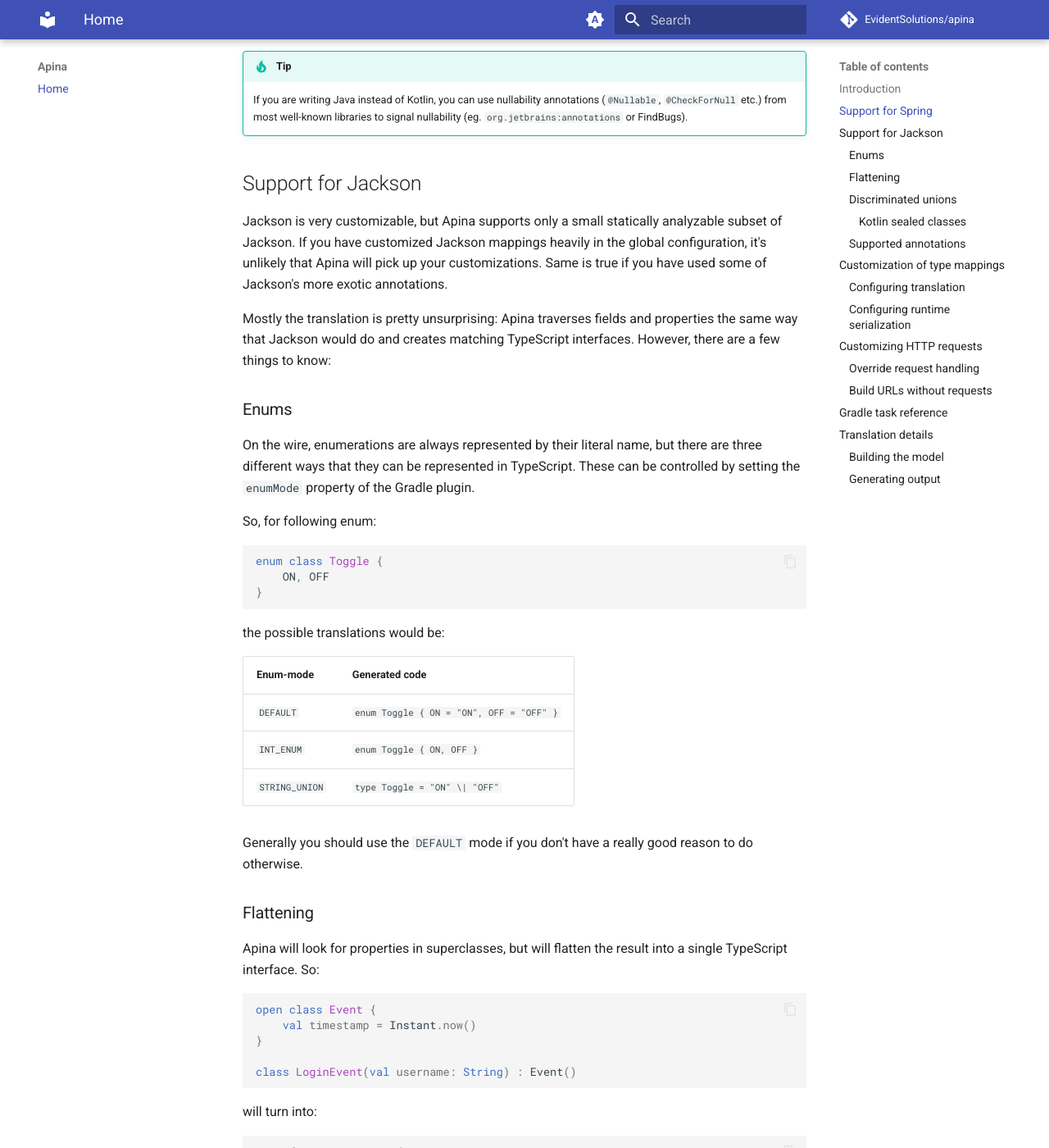
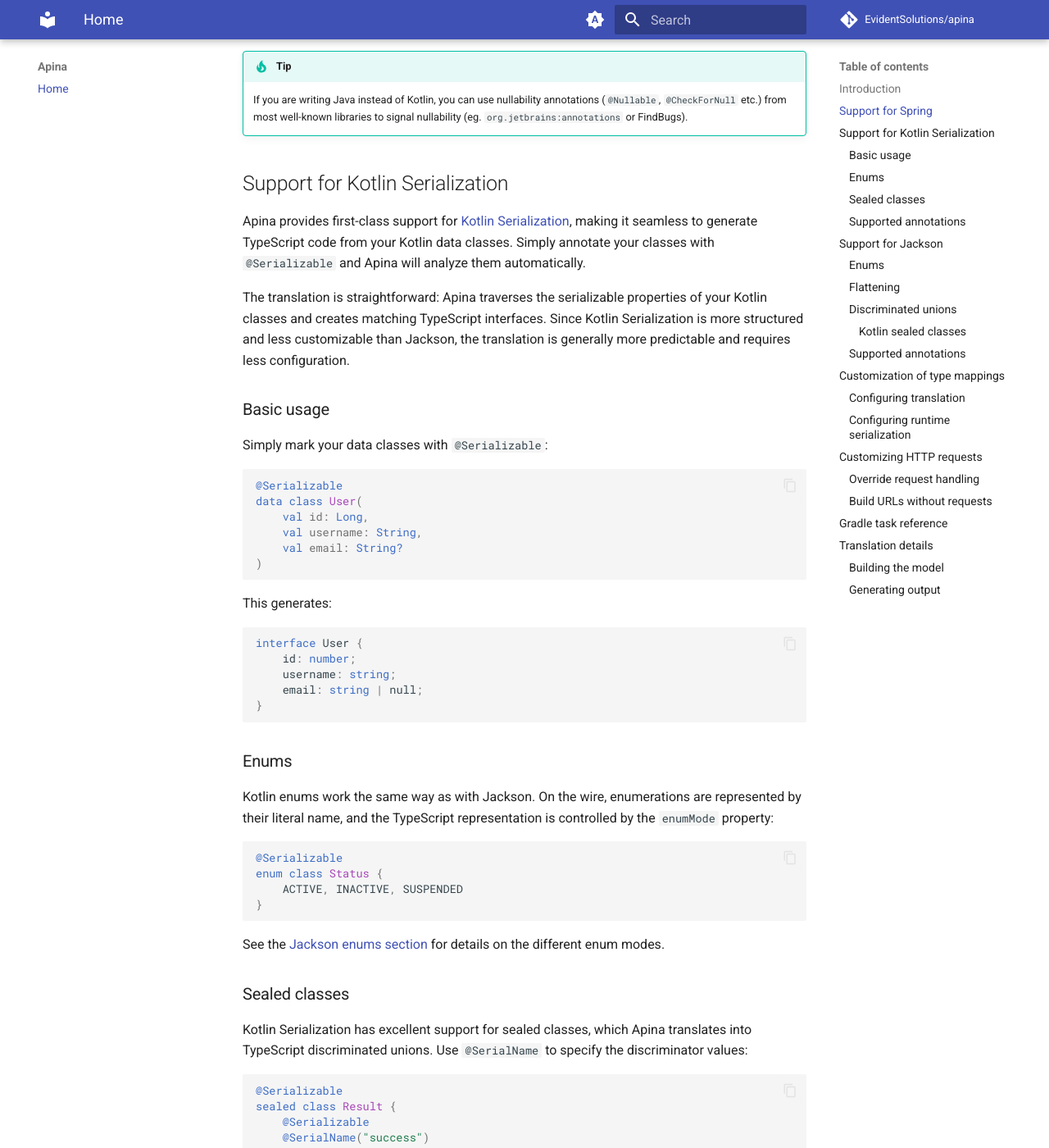
Before and after one commit to EvidentSolutions/apina, an MkDocs documentation site: the page built from website/content/index.md, in a window 1280 px wide and 1400 px high, scrolled down 2480 px. Shown: the whole window at 82% size. Built offline with MkDocs 1.6.1 and Material for MkDocs 9.7.7, drawn with Linux system fonts in a browser that asks for light colours; comment, search, counter and statistics services are not loaded; some of the changed text lies outside the part shown.

Commit message:
Add section on Kotlin Serialization

````diff
--- a/website/content/index.md
+++ b/website/content/index.md
@@ -124,6 +124,95 @@
     If you are writing Java instead of Kotlin, you can use nullability annotations
     (`@Nullable`, `@CheckForNull` etc.) from most well-known libraries to signal nullability
     (eg. `org.jetbrains:annotations` or FindBugs).
+
+## Support for Kotlin Serialization
+
+Apina provides first-class support for [Kotlin Serialization](https://github.com/Kotlin/kotlinx.serialization),
+making it seamless to generate TypeScript code from your Kotlin data classes. Simply annotate your classes
+with `@Serializable` and Apina will analyze them automatically.
+
+The translation is straightforward: Apina traverses the serializable properties of your Kotlin classes and creates
+matching TypeScript interfaces. Since Kotlin Serialization is more structured and less customizable than Jackson,
+the translation is generally more predictable and requires less configuration.
+
+### Basic usage
+
+Simply mark your data classes with `@Serializable`:
+
+```kotlin
+@Serializable
+data class User(
+    val id: Long,
+    val username: String,
+    val email: String?
+)
+```
+
+This generates:
+
+```typescript
+interface User {
+    id: number;
+    username: string;
+    email: string | null;
+}
+```
+
+### Enums
+
+Kotlin enums work the same way as with Jackson. On the wire, enumerations are represented by their literal name,
+and the TypeScript representation is controlled by the `enumMode` property:
+
+```kotlin
+@Serializable
+enum class Status {
+    ACTIVE, INACTIVE, SUSPENDED
+}
+```
+
+See the [Jackson enums section](#enums) for details on the different enum modes.
+
+### Sealed classes
+
+Kotlin Serialization has excellent support for sealed classes, which Apina translates into TypeScript discriminated unions.
+Use `@SerialName` to specify the discriminator values:
+
+```kotlin
+@Serializable
+sealed class Result {
+    @Serializable
+    @SerialName("success")
+    data class Success(val data: String) : Result()
+
+    @Serializable
+    @SerialName("error")
+    data class Error(val message: String) : Result()
+}
+```
+
+This generates:
+
+```typescript
+export interface Result_Success extends Success {
+    type: "success";
+}
+
+export interface Result_Error extends Error {
+    type: "error";
+}
+
+export type Result = Result_Success | Result_Error;
+```
+
+### Supported annotations
+
+The following Kotlin Serialization annotations are recognized by Apina:
+
+| Annotation | Description |
+|------------|-------------|
+| `@Serializable` | Marks a class as serializable |
+| `@SerialName` | Specifies the name used in JSON and for discriminator values |
+| `@Transient` | Property is excluded from serialization |
 
 ## Support for Jackson
 
````
